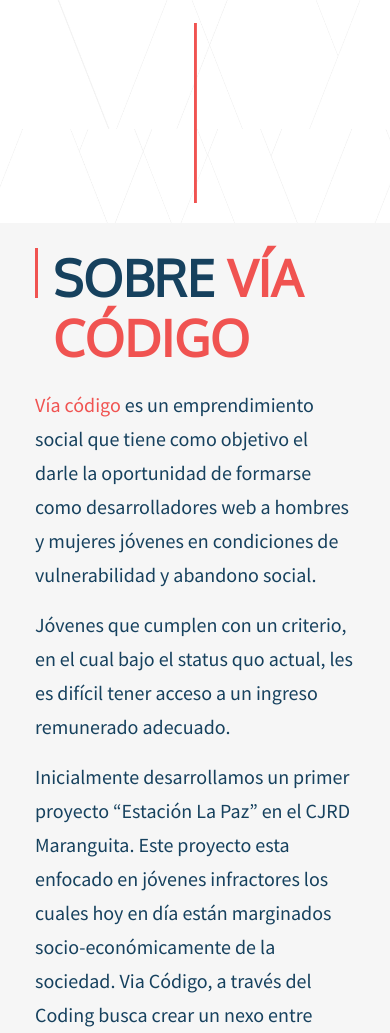
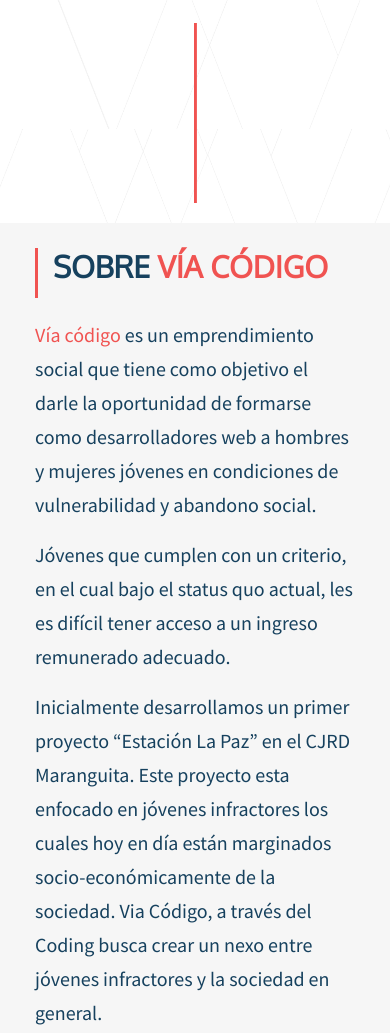
Before and after one commit to Via-Codigo/web-vc-ironman, a plain HTML site: page index.html in a window 390 px wide. Shown: the part 840-1873 px from the top of the page. Drawn offline with nearby package versions, Linux system fonts and the light colour scheme.

Commit message:
Corregimos error en tamaño de títulos terciarios en pantallas pequeñas, introducido al agrandar la letra en commit previos

```diff
--- a/style.css
+++ b/style.css
@@ -459,6 +459,10 @@
     font-size: 40px;
   }
 
+  .titulo_terciario {
+    font-size: 30px;
+  }
+
   /*Metodos*/
 
   .imag_peq_go {
```
